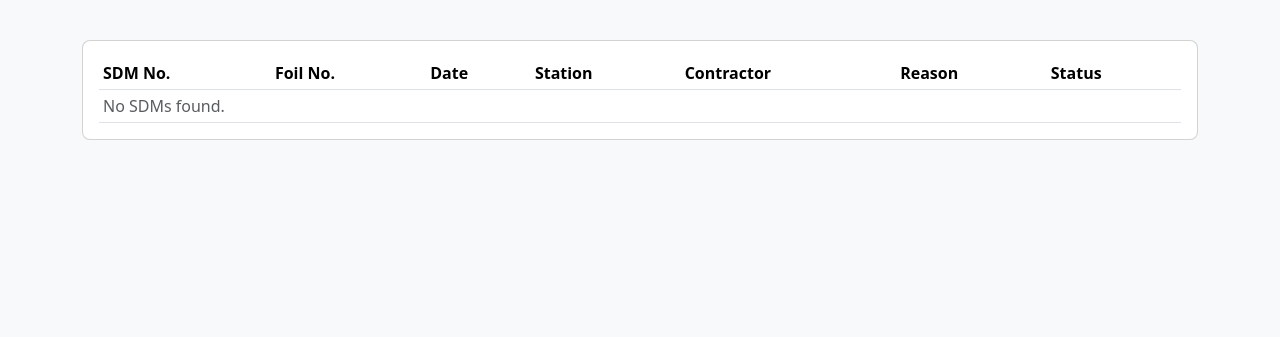
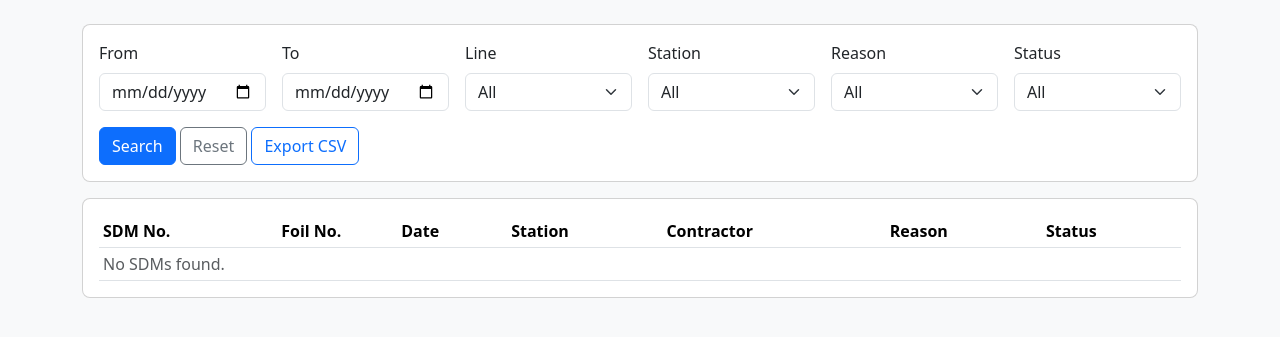
Before and after one commit to atulprakashgupta/sdm, a Flask app: page / in a window 1280 px wide. Shown: the part 54-391 px from the top of the page. Run offline with Flask 3, Linux system fonts and the light colour scheme; a user stored in the database is signed in; data that the repository does not hold is empty; some libraries are stand-ins or nearby versions.

Commit message:
Fix dashboard layout and navbar styling issues
Corrections:
1. Remove bottom border from active nav links - no height increase
   - Keep only font-weight: 600 for active link highlight
   - Prevents navbar height from growing
2. Add column width fixes for Foil No. and Date columns
   - Set min-width: 120px for Foil No. column
   - Set min-width: 110px for Date column
   - Prevents text wrapping
3. Move filter form from reports page to dashboard
   - Filter now always visible on dashboard
   - Keep export CSV button
4. Delete separate reports page
   - Removed Reports link from navbar
   - All reporting functionality now in dashboard with filter

Co-authored-by: Copilot App <223556219+Copilot@users.noreply.github.com>

```diff
--- a/app/static/css/app.css
+++ b/app/static/css/app.css
@@ -29,11 +29,10 @@ body {
     }
 }
 
-/* Active nav link styling */
+/* Active nav link styling - just font weight, no border to avoid navbar height increase */
 .navbar-nav .nav-link.active {
     font-weight: 600;
-    border-bottom: 3px solid #0d6efd;
-    padding-bottom: calc(0.75rem - 3px) !important;
+    color: #ffffff !important;
 }
 
 /* Clickable SDM rows */
@@ -44,6 +43,17 @@ body {
 
 .sdm-row:hover {
     background-color: #f0f0f0;
+}
+
+/* Column width adjustments to prevent text wrapping */
+.table th:nth-child(2), .table td:nth-child(2) {
+    min-width: 120px;
+    width: 120px;
+}
+
+.table th:nth-child(3), .table td:nth-child(3) {
+    min-width: 110px;
+    width: 110px;
 }
 
 .card {
--- a/app/templates/base.html
+++ b/app/templates/base.html
@@ -31,11 +31,6 @@
                             <a class="nav-link {% if current_request == url_for('main.new_sdm') %}active{% endif %}" href="{{ url_for('main.new_sdm') }}">New SDM</a>
                         </li>
                     {% endif %}
-                    {% if g.user.role == 'CONCERNED_CELL' or g.user.is_admin %}
-                        <li class="nav-item">
-                            <a class="nav-link {% if current_request == url_for('reports.reports') %}active{% endif %}" href="{{ url_for('reports.reports') }}">Reports</a>
-                        </li>
-                    {% endif %}
                     {% if g.user.is_admin %}
                         <li class="nav-item">
                             <a class="nav-link {% if current_request == url_for('admin.admin_index') %}active{% endif %}" href="{{ url_for('admin.admin_index') }}">Admin</a>
--- a/app/templates/dashboard.html
+++ b/app/templates/dashboard.html
@@ -2,8 +2,7 @@
 {% block title %}Dashboard · SDM System{% endblock %}
 
 {% block content %}
-{% if view_mode == "reports" %}
-    <!-- Reports Filter Form -->
+<!-- Filter Form - Always visible -->
 <form class="card card-body mb-3 no-print">
     <div class="row g-3">
         <div class="col-md-2">
@@ -52,12 +51,11 @@
         </div>
         <div class="col-md-12">
             <button class="btn btn-primary">Search</button>
-                <a class="btn btn-outline-secondary" href="{{ url_for('main.index', view='reports') }}">Reset</a>
-                <a class="btn btn-outline-primary" href="{{ url_for('main.export_csv') }}">Export CSV</a>
+            <a class="btn btn-outline-secondary" href="{{ url_for('main.index') }}">Reset</a>
+            <a class="btn btn-outline-primary" href="{{ url_for('main.export_csv', **request.args) }}">Export CSV</a>
         </div>
     </div>
 </form>
-{% endif %}
 
 <div class="card my-3">
     <div class="card-body">
@@ -76,7 +74,7 @@
                 </thead>
                 <tbody>
                 {% for row in all_sdms %}
-                    <tr class="sdm-row" onclick="window.location='{{ url_for('main.view_sdm', sdm_id=row.id) }}';" style="cursor: pointer;">
+                    <tr class="sdm-row" onclick="window.location='{{ url_for('main.view_sdm', sdm_id=row.id) }}';">
                         <td>{{ row.sdm_no.replace('SDM No. - ', '') if row.sdm_no else 'Draft' }}</td>
                         <td>{{ row.foil_no }}</td>
                         <td>{{ row.memo_date }}</td>
@@ -93,10 +91,4 @@
         </div>
     </div>
 </div>
-
-<style>
-    .sdm-row:hover {
-        background-color: #f5f5f5;
-    }
-</style>
 {% endblock %}
```
Lines whose indentation alone changed are shown as unchanged.
